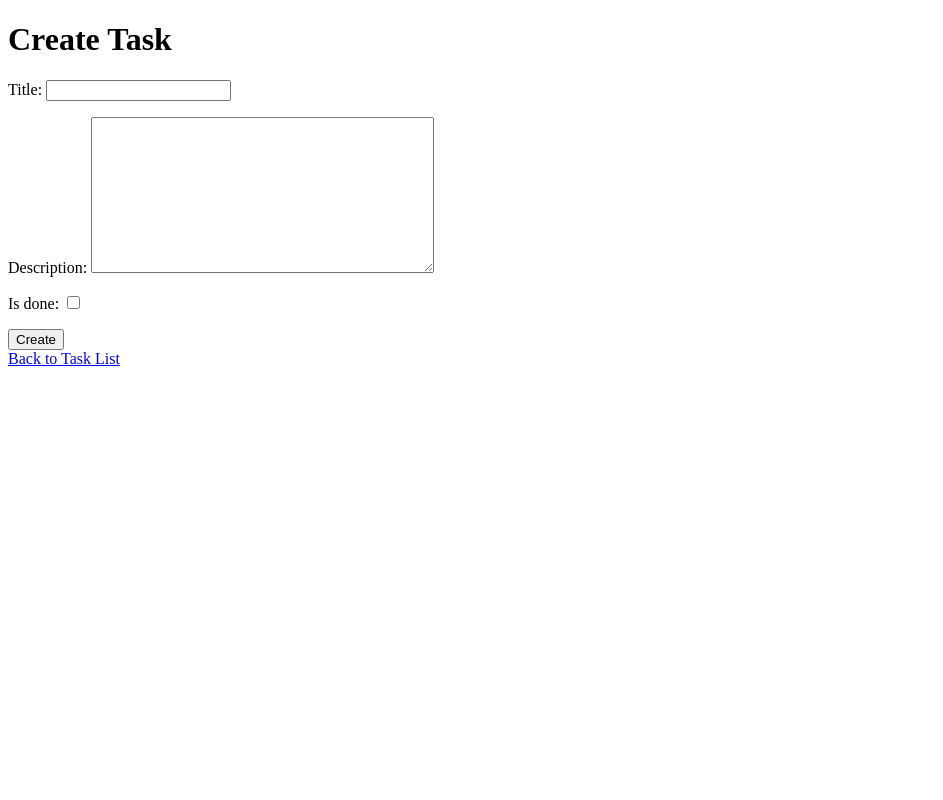
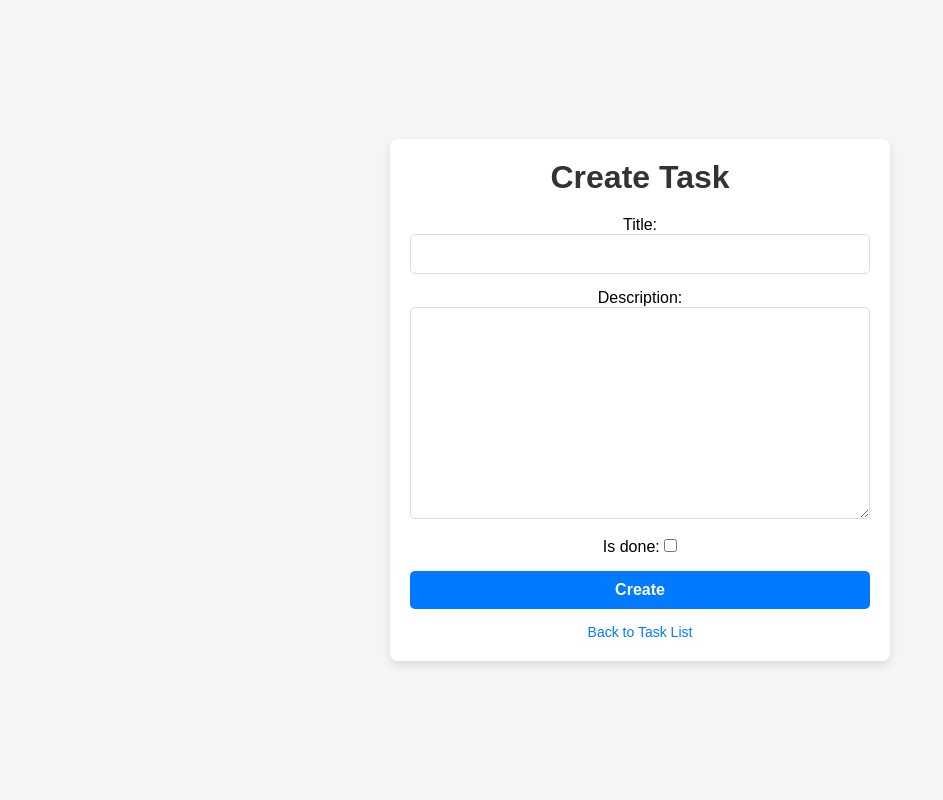
Before and after one commit to shahramsamar/Django_TodoApp_with_virtual_env_FBV, a Django app: template templates/todo/task_form.html in a window 1280 px wide. Shown: the whole page, without its empty margins (0-943 px from the left). Run offline with Django 4.2, Linux system fonts and the light colour scheme; the template is opened without the code that fills it: values that come from a table or form of the project are taken from there, others are empty.

Commit message:
create task_form
create form and create views

```diff
--- a/templates/todo/task_form.html
+++ b/templates/todo/task_form.html
@@ -2,17 +2,108 @@
 <html lang="en">
 <head>
     <meta charset="UTF-8">
+    <meta name="viewport" content="width=device-width, initial-scale=1.0">
     <title>{% if task %}Edit{% else %}Create{% endif %} Task</title>
+    <style>
+        /* Basic Reset */
+        * {
+            margin: 0;
+            padding: 0;
+            box-sizing: border-box;
+        }
+
+        /* Center Content */
+        body {
+            font-family: Arial, sans-serif;
+            background-color: #f5f5f5;
+            display: flex;
+            align-items: center;
+            justify-content: center;
+            min-height: 100vh;
+            padding: 20px;
+        }
+
+        /* Container Styling */
+        .container {
+            max-width: 500px;
+            width: 100%;
+            background-color: #fff;
+            padding: 20px;
+            border-radius: 8px;
+            box-shadow: 0 4px 8px rgba(0, 0, 0, 0.1);
+            text-align: center;
+        }
+
+        h1 {
+            color: #333;
+            margin-bottom: 20px;
+        }
+
+        /* Form Styling */
+        form {
+            display: flex;
+            flex-direction: column;
+            gap: 15px;
+        }
+
+        form input[type="text"],
+        form textarea,
+        form select {
+            width: 100%;
+            padding: 10px;
+            border: 1px solid #ddd;
+            border-radius: 5px;
+            font-size: 16px;
+            outline: none;
+            transition: border-color 0.3s;
+        }
+
+        form input[type="text"]:focus,
+        form textarea:focus,
+        form select:focus {
+            border-color: #007bff;
+        }
+
+        form button {
+            padding: 10px 15px;
+            background-color: #007bff;
+            color: white;
+            border: none;
+            border-radius: 5px;
+            cursor: pointer;
+            font-weight: bold;
+            font-size: 16px;
+        }
+
+        form button:hover {
+            background-color: #0056b3;
+        }
+
+        .back-link {
+            display: inline-block;
+            margin-top: 15px;
+            color: #007bff;
+            text-decoration: none;
+            font-size: 14px;
+        }
+
+        .back-link:hover {
+            color: #0056b3;
+        }
+    </style>
 </head>
 <body>
+    <div class="container">
         <h1>{% if task %}Edit{% else %}Create{% endif %} Task</h1>
 
+        <!-- Task Form -->
         <form method="POST">
             {% csrf_token %}
             {{ form.as_p }}
             <button type="submit">{% if task %}Update{% else %}Create{% endif %}</button>
         </form>
 
-    <a href="{% url 'yodo:task_list' %}">Back to Task List</a>
+        <a href="{% url 'todo:task_list' %}" class="back-link">Back to Task List</a>
+    </div>
 </body>
 </html>
--- a/todo/urls.py
+++ b/todo/urls.py
@@ -8,4 +8,5 @@ app_name = 'todo'
 
 urlpatterns = [
     path('', views.task_list_view, name='task_list'),
+    path('create/', views.task_create_view, name='task_create'),
 ]
```
Also changed, not shown: todo/views.py (+17 -5 lines). Lines whose indentation alone changed are shown as unchanged.
